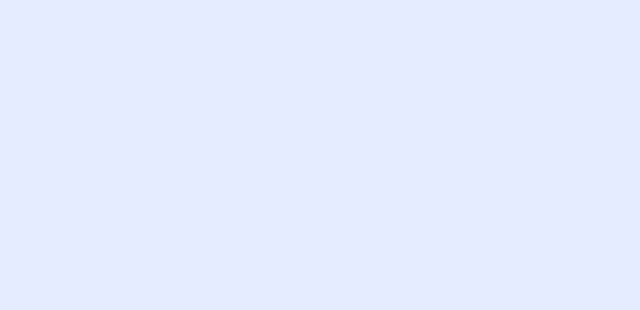
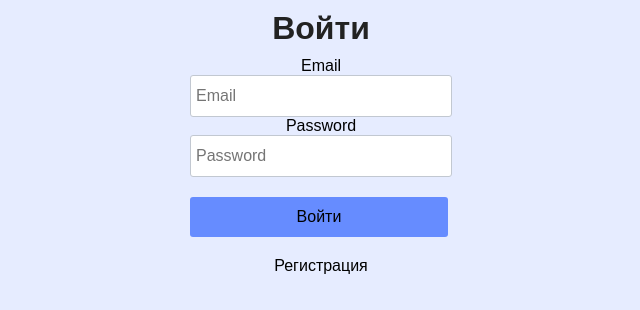
Before and after one commit to evgeniikotliarov/apms, a React (Create React App) app in the folder app/frontend/: page / in a window 1280 px wide. Shown: the top 310 px of the page, without its empty margins (319-959 px from the left). Built offline with nearby package versions, Linux system fonts and the light colour scheme.

Commit message:
Удалил не нужное

```diff
--- a/app/frontend/src/App.js
+++ b/app/frontend/src/App.js
@@ -3,7 +3,6 @@ import './App.css';
 import {BrowserRouter as Router, Route} from 'react-router-dom';
 import Login from "./components/login/Login";
 import Signup from "./components/signup/SignUp";
-// import NavbarEmployee from "./components/navbar/Navbar";
 // import NotFound from "./components/not_found/NotFound";
 
 class App extends Component {
@@ -21,9 +20,8 @@ class App extends Component {
     return (
       <Router>
         <div>
-          <Route exact path="/login" component={(props) => <Login {...props}/>}/>
+          <Route exact path="/" component={(props) => <Login {...props}/>}/>
           <Route exact path="/signup" component={(props) => <Signup {...props}/>}/>
-          {/*<Route exact path="/" component={(props) => this.renderNavbar(props)}/>*/}
           {/*<Route exact path="*" component={(props) => <NotFound {...props}/>}/>*/}
         </div>
       </Router>
```
Also changed, not shown: app/frontend/src/logo.svg (deleted), 1 other file (tests, documents, lock files or other folders).
